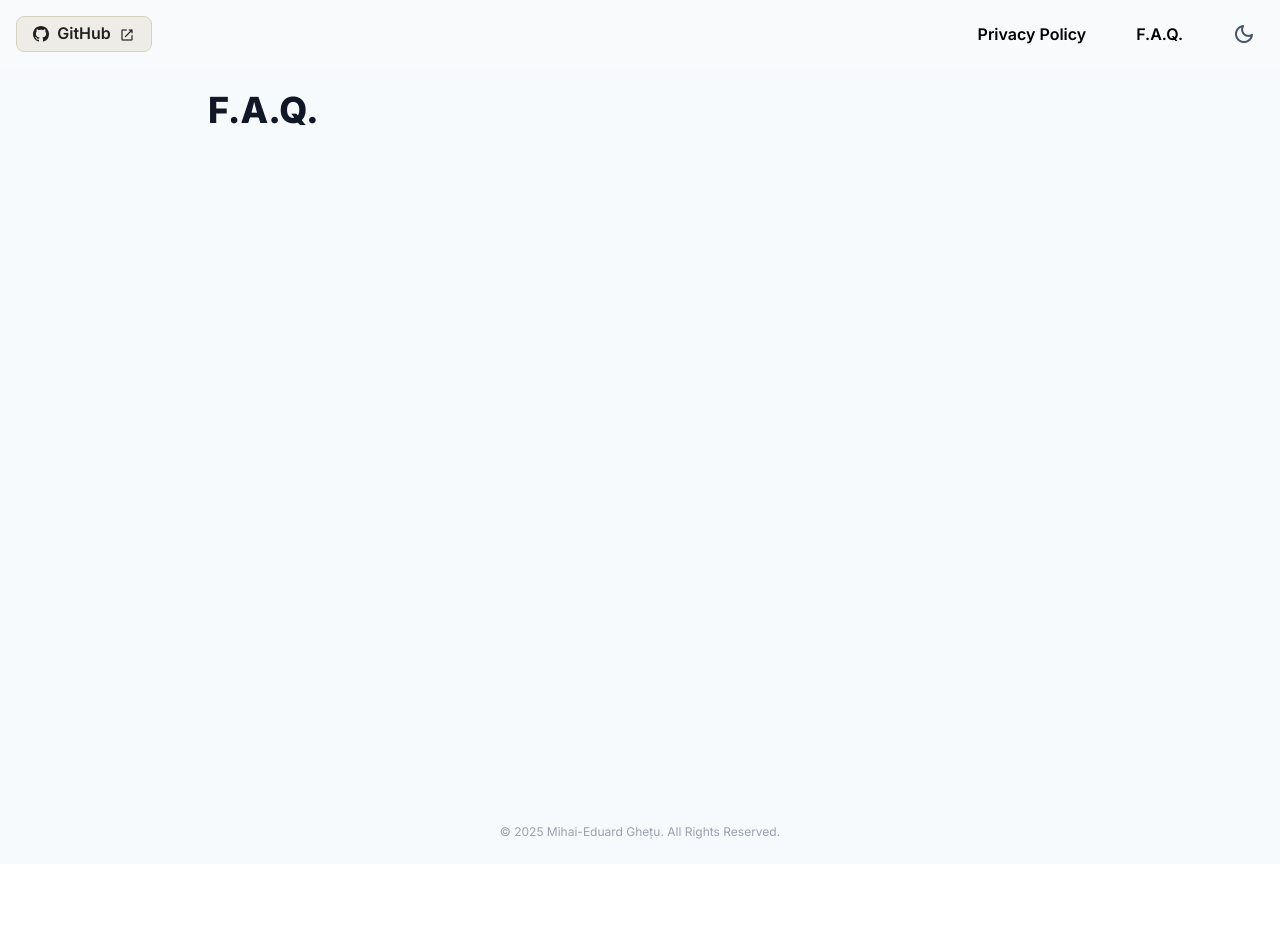
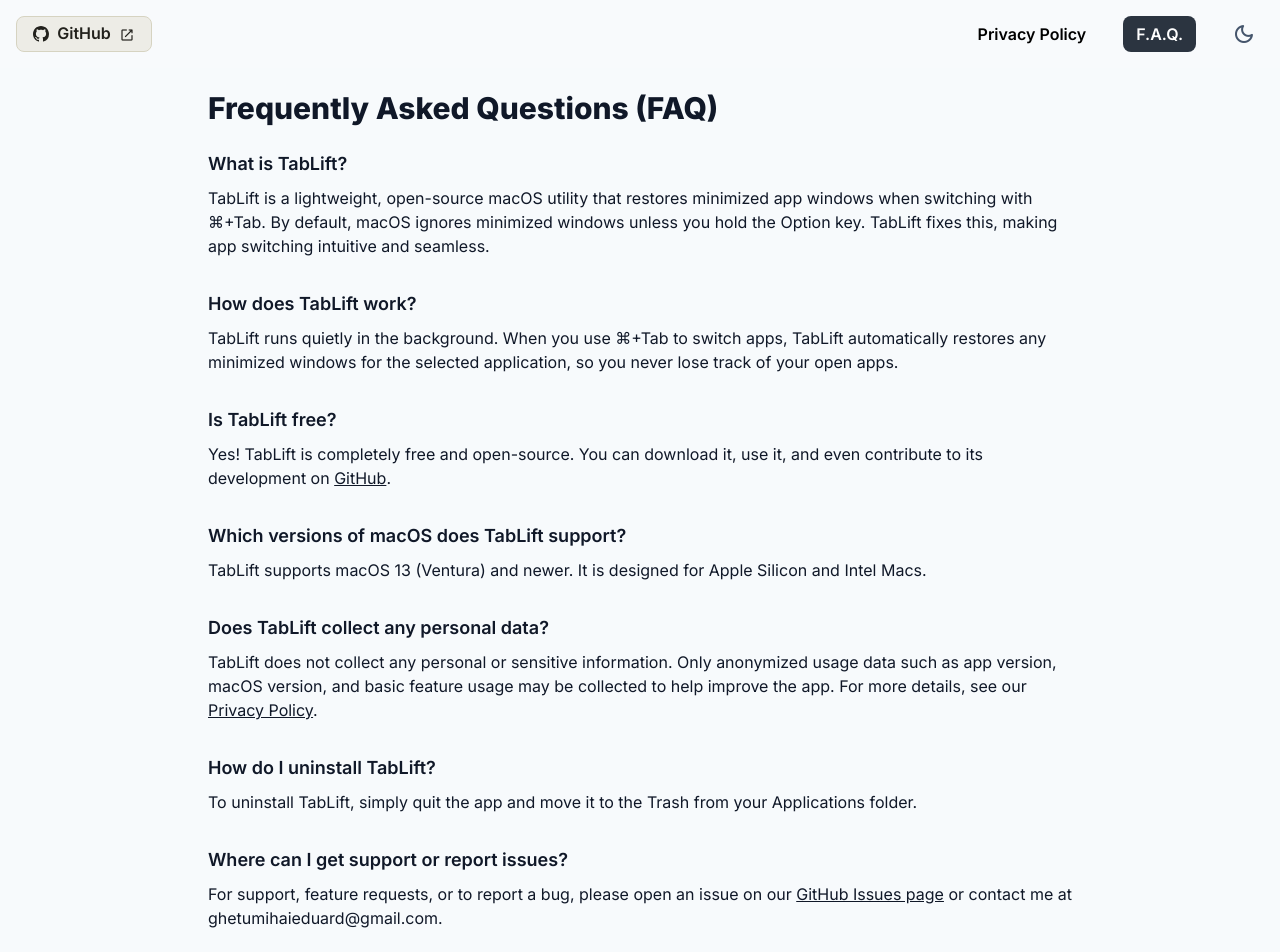
Before and after one commit to turtle-key/TabLift, a SvelteKit app in the folder website/: page /faq in a window 1280 px wide. Shown: the top 952 px of the page. Before the commit the page ends 864 px from the top, so only its background shows below. Built offline with nearby package versions, Linux system fonts and the light colour scheme.

Commit message:
Added menu item highlighting functionality

```diff
--- a/website/src/routes/+layout.svelte
+++ b/website/src/routes/+layout.svelte
@@ -1,5 +1,6 @@
 <script lang="ts">
   import { base } from '$app/paths';
+  import { page } from '$app/stores';
   import '../app.css';
   import { onMount } from "svelte";
   let menuOpen = $state(false);
@@ -21,7 +22,19 @@
       darkMode = true;
     }
   }
-
+  function highlightMenuItem(currpage: string) {
+    document.querySelectorAll('.mainnav-link').forEach(el => {
+      el.classList.remove('menu-active');
+    });
+    var elem = document.getElementById(currpage);
+    elem?.classList.add('menu-active');
+  }
+  function getMenuIdFromPath(path: string){
+    path = path.replace(/\/+$/, '');
+    if (path === '' || path === '/' || path === base) return 'home';
+    const segments = path.split('/');
+    return segments[segments.length - 1] || 'home';
+  }
   function cycleTheme() {
     if (theme === 'dark') applyTheme('light');
     else applyTheme('dark');
@@ -32,7 +45,16 @@
       if (localStorage.theme === 'dark') applyTheme('dark');
       else if (localStorage.theme === 'light') applyTheme('light');
     }
+    const path = window.location.pathname.replace(base, '');
+    const menuId = getMenuIdFromPath(path);
+    highlightMenuItem(menuId);
   });
+  let currPath = $derived(() =>
+    $page.url.pathname.replace(base, '').replace(/\/+$/, '') || '/'
+  );
+  let activeId = $derived(() =>
+    currPath() === '/' ? 'home' : currPath().split('/').pop()
+  );
   let { children } = $props();
 </script>
 
@@ -100,12 +122,22 @@
     <nav class="flex justify-end items-center w-full h-full">
       <ul class="hidden sm:flex flex-row gap-4 sm:gap-6 items-center h-full font-sans">
         <li>
-          <a href={base + "/privacypolicy"} class="mainnav-link text-base font-semibold leading-none px-1 text-black dark:text-white">
+          <a
+            href={base + "/privacypolicy"}
+            class="mainnav-link text-base font-semibold leading-none px-1 text-black dark:text-white"
+            id="privacypolicy"
+            class:menu-active={activeId() === 'privacypolicy'}
+          >
             Privacy Policy
           </a>
         </li>
         <li>
-          <a href={base + "/faq"} class="mainnav-link text-base font-semibold leading-none px-1 text-black dark:text-white">
+          <a
+            href={base + "/faq"}
+            class="mainnav-link text-base font-semibold leading-none px-1 text-black dark:text-white"
+            id="faq"
+            class:menu-active={activeId() === 'faq'}
+          >
             F.A.Q.
           </a>
         </li>
@@ -165,6 +197,14 @@
   </div>
 </footer>
 <style>
+:global(.menu-active) {
+  background: #2B3440 !important;
+  color: #fff !important;
+}
+:global(html.dark) :global(.menu-active) {
+  background: #fff2 !important;
+  color: #fff !important;
+}
 .mainnav-link {
   text-decoration: none;
   border-radius: 0.5rem;
--- a/website/src/routes/faq/+page.svelte
+++ b/website/src/routes/faq/+page.svelte
@@ -4,6 +4,62 @@
 </svelte:head>
 <main class="min-h-screen bg-[#f7fafc] dark:bg-[#18181c] flex flex-col items-center font-sans pt-[90px]">
   <div class="w-full max-w-4xl mx-auto px-4 text-gray-900 dark:text-gray-100">
-    <h1 class="text-4xl font-bold pb-4">F.A.Q.</h1>
+  <h1 class="text-3xl font-bold mb-6">Frequently Asked Questions (FAQ)</h1>
+
+  <section class="mb-8">
+    <h2 class="font-semibold text-lg mb-2">What is TabLift?</h2>
+    <p>
+      TabLift is a lightweight, open-source macOS utility that restores minimized app windows when switching with ⌘+Tab. By default, macOS ignores minimized windows unless you hold the Option key. TabLift fixes this, making app switching intuitive and seamless.
+    </p>
+  </section>
+
+  <section class="mb-8">
+    <h2 class="font-semibold text-lg mb-2">How does TabLift work?</h2>
+    <p>
+      TabLift runs quietly in the background. When you use ⌘+Tab to switch apps, TabLift automatically restores any minimized windows for the selected application, so you never lose track of your open apps.
+    </p>
+  </section>
+
+  <section class="mb-8">
+    <h2 class="font-semibold text-lg mb-2">Is TabLift free?</h2>
+    <p>
+      Yes! TabLift is completely free and open-source. You can download it, use it, and even contribute to its development on <a href="https://github.com/turtle-key/TabLift" target="_blank" rel="noopener" class="underline">GitHub</a>.
+    </p>
+  </section>
+
+  <section class="mb-8">
+    <h2 class="font-semibold text-lg mb-2">Which versions of macOS does TabLift support?</h2>
+    <p>
+      TabLift supports macOS 13 (Ventura) and newer. It is designed for Apple Silicon and Intel Macs.
+    </p>
+  </section>
+
+  <section class="mb-8">
+    <h2 class="font-semibold text-lg mb-2">Does TabLift collect any personal data?</h2>
+    <p>
+      TabLift does not collect any personal or sensitive information. Only anonymized usage data such as app version, macOS version, and basic feature usage may be collected to help improve the app. For more details, see our <a href="/privacypolicy" class="underline">Privacy Policy</a>.
+    </p>
+  </section>
+
+  <section class="mb-8">
+    <h2 class="font-semibold text-lg mb-2">How do I uninstall TabLift?</h2>
+    <p>
+      To uninstall TabLift, simply quit the app and move it to the Trash from your Applications folder.
+    </p>
+  </section>
+
+  <section class="mb-8">
+    <h2 class="font-semibold text-lg mb-2">Where can I get support or report issues?</h2>
+    <p>
+      For support, feature requests, or to report a bug, please open an issue on our <a href="https://github.com/turtle-key/TabLift/issues" target="_blank" rel="noopener" class="underline">GitHub Issues page</a> or contact me at <a href="mailto:ghetumihaieduard@gmail.com">ghetumihaieduard@gmail.com</a>.
+    </p>
+  </section>
+
+  <section>
+    <h2 class="font-semibold text-lg mb-2">Can I contribute to TabLift?</h2>
+    <p>
+      Absolutely! TabLift is open-source and welcomes contributions. Check out the <a href="https://github.com/turtle-key/TabLift" target="_blank" rel="noopener" class="underline">GitHub repository</a> for details on how to get started.
+    </p>
+  </section>
   </div>
 </main>
```
